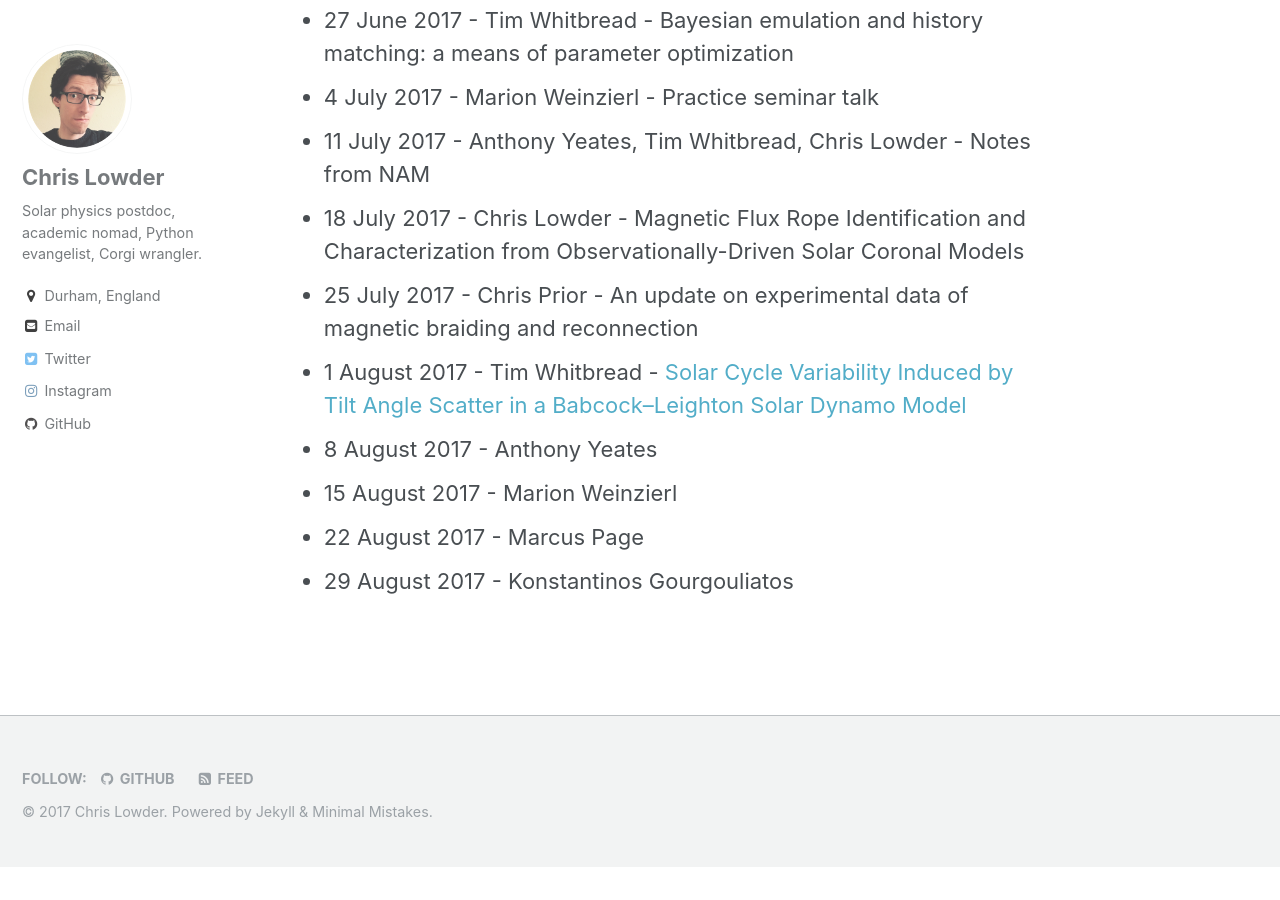
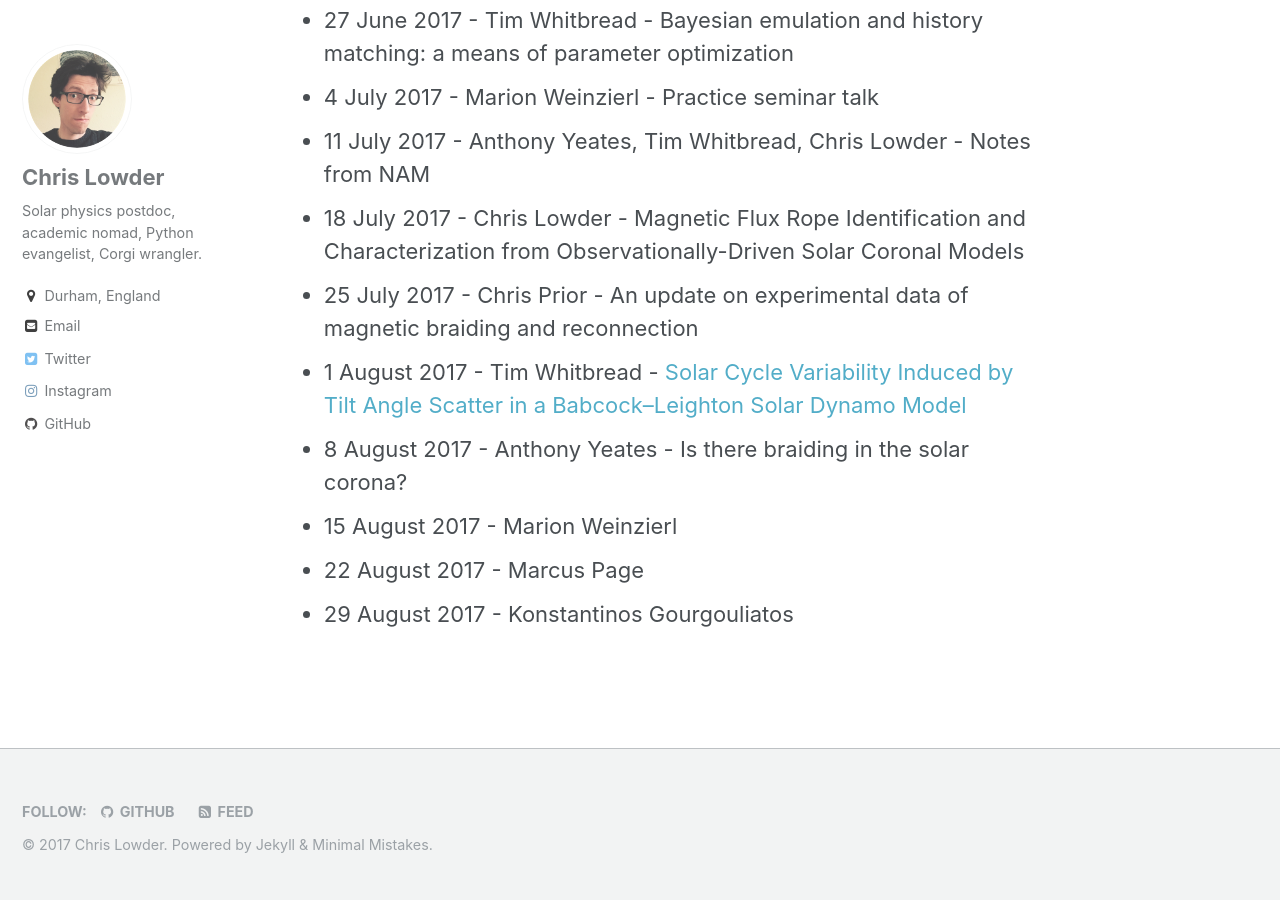
Before and after one commit to lowderchris/lowderchris.github.io, a Jekyll site: the page built from _pages/mhd-seminar.md, in a window 1280 px wide and 900 px high, scrolled down 1087 px. Built offline with Jekyll 4.4.1, drawn with Linux system fonts in a browser that asks for light colours; before the commit the page ends 1954 px from its top, so only the background shows below that.

Commit message:
Updated MHD seminar

```diff
--- a/_pages/mhd-seminar.md
+++ b/_pages/mhd-seminar.md
@@ -21,7 +21,7 @@ Our research group conducts a regular series of seminars to highlight research o
 - 18 July 2017 - Chris Lowder - Magnetic Flux Rope Identification and Characterization from Observationally-Driven Solar Coronal Models
 - 25 July 2017 - Chris Prior - An update on experimental data of magnetic braiding and reconnection
 - 1 August 2017 - Tim Whitbread - [Solar Cycle Variability Induced by Tilt Angle Scatter in a Babcock--Leighton Solar Dynamo Model](https://arxiv.org/abs/1706.08933v1)
-- 8 August 2017 - Anthony Yeates
+- 8 August 2017 - Anthony Yeates - Is there braiding in the solar corona?
 - 15 August 2017 - Marion Weinzierl
 - 22 August 2017 - Marcus Page
 - 29 August 2017 - Konstantinos Gourgouliatos
```
